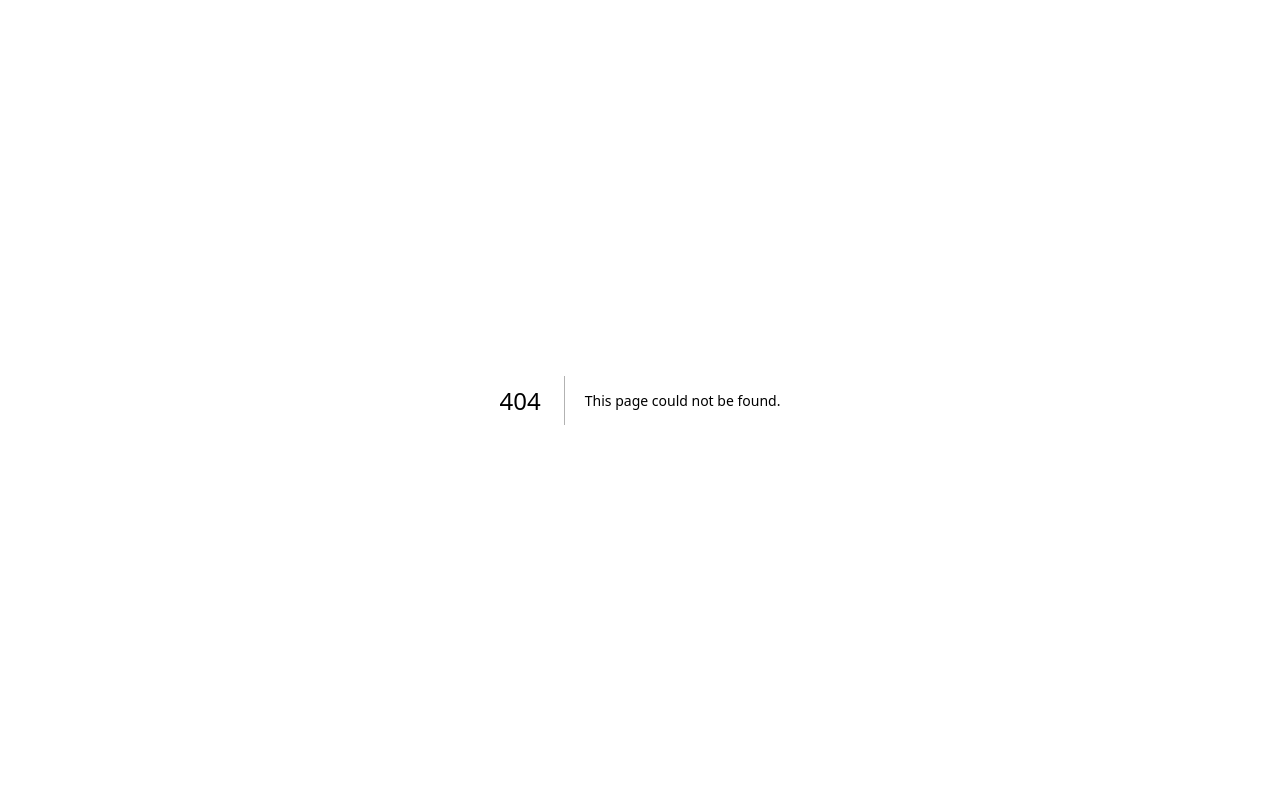
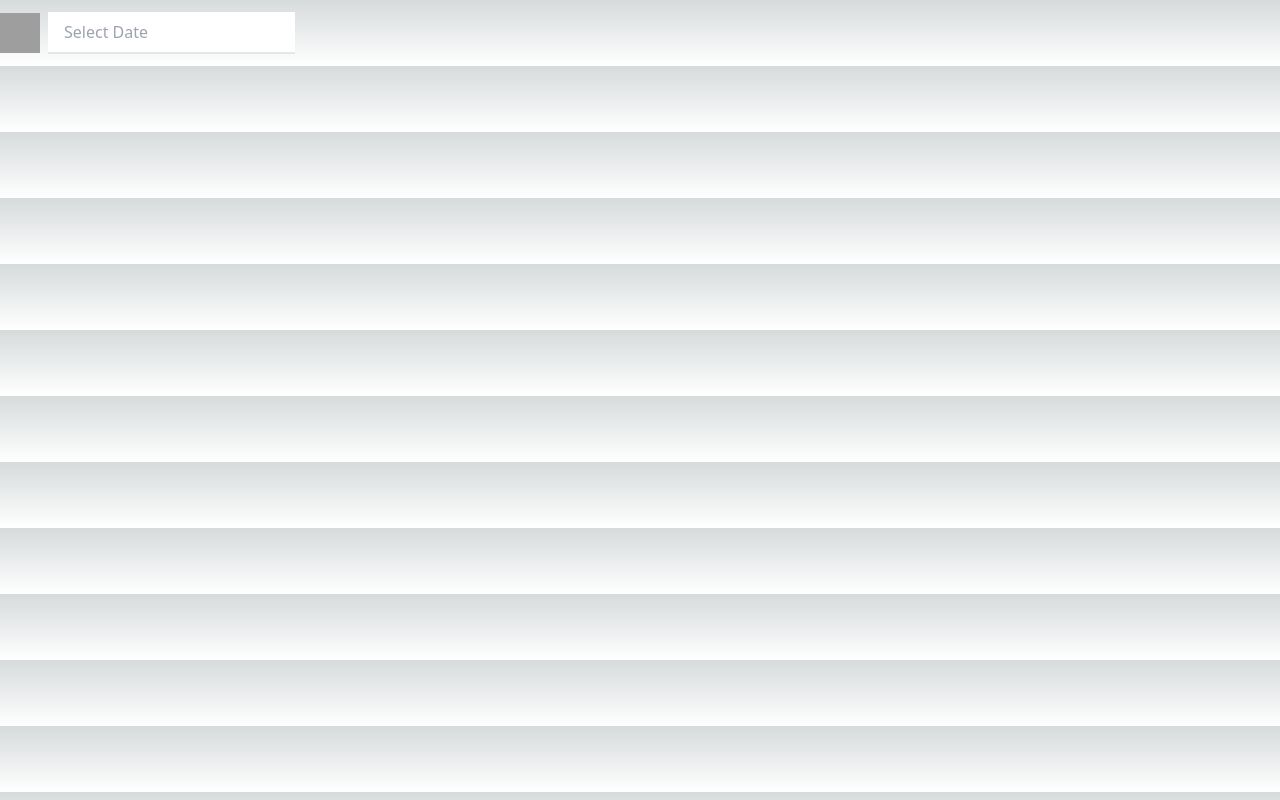
Before and after one commit to Ivixx09/cancha, a Next.js app: page /datepicker in a window 1280 px wide. Before the commit this address had no page. Built offline with nearby package versions, Linux system fonts and the light colour scheme; grey boxes are pictures that could not be loaded.

Commit message:
More changes to the bar

```diff
--- a/package.json
+++ b/package.json
@@ -19,6 +19,7 @@
     "pg-hstore": "^2.3.4",
     "postcss": "8.4.29",
     "react": "18.2.0",
+    "react-datepicker": "^4.21.0",
     "react-dom": "18.2.0",
     "sequelize": "^6.33.0",
     "tailwindcss": "3.3.3",
--- a/src/pages/bar.tsx
+++ b/src/pages/bar.tsx
@@ -1,6 +1,11 @@
-import React from "react";
+import React, { useState } from "react";
+import DateInput from "./datepicker";
+function Bar() {
+    const [sport, setSport] = useState('');
 
-function Bar() {
+  const handleSportChange = (event) => {
+    setSport(event.target.value);
+  };
     return (
         <section className="flex justify-center items-center">
             <div className="mb-10 ml-5 mr-5 bg-white rounded-xl shadow-md overflow-hidden md:inline-flex w-auto">
@@ -8,23 +13,27 @@ function Bar() {
           <div className="md:flex-grow p-8">
             <div className="flex flex-row flex-wrap -mx-3">
                             <div className="px-3">
-                                <div className="relative">
-                                    <select className="block appearance-none w-full bg-white border border-gray-200 text-gray-700 py-3 px-4 rounded leading-tight focus:outline-none focus:bg-white focus:border-gray-500" id="grid-state">
+                                <div className="relative block appearance-none w-full bg-white border-b border-gray-300 text-gray-700 rounded leading-tight focus:outline-none focus:bg-white focus:border-gray-500">
+                                <div className="pointer-events-none absolute inset-y-0 left-0 flex items-center px-2 text-gray-700">
+                                        <svg className="fill-current h-4 w-4" xmlns="http://www.w3.org/2000/svg" viewBox="0 0 20 20"><path d="M5 4h10l-5 7-5-7z" /></svg>
+                                    </div>
+                                <select className="block appearance-none w-full bg-white border-none text-gray-700 py-3 px-4 rounded leading-tight focus:outline-none focus:bg-white focus:border-gray-500" id="grid-state">
                                         <option>New Mexico</option>
                                         <option>Missouri</option>
                                         <option>Texas</option>
                                     </select>
-                                    <div className="pointer-events-none absolute inset-y-0 right-0 flex items-center px-2 text-gray-700">
-                                        <svg className="fill-current h-4 w-4" xmlns="http://www.w3.org/2000/svg" viewBox="0 0 20 20"><path d="M5 4h10l-5 7-5-7z" /></svg>
-                                    </div>
+
                                 </div>
                             </div>
                             <div className="px-3">
-                                <div className="relative">
+                                <div className="relative block appearance-none w-full bg-white border-b border-gray-300 text-gray-700 rounded leading-tight focus:outline-none focus:bg-white focus:border-gray-500">
+                                <div className="pointer-events-none absolute inset-y-0 left-0 flex items-center px-2 text-gray-700">
+                                        <svg className="fill-current h-4 w-4" xmlns="http://www.w3.org/2000/svg" viewBox="0 0 20 20"><path d="M5 4h10l-5 7-5-7z" /></svg>
+                                    </div>
                                 <select
   value={sport || ''} // If sport is an empty string, the initial label 'Select Sport' will be shown
   onChange={handleSportChange}
-  className="block appearance-none w-full bg-white border border-gray-200 text-gray-700 py-3 px-4 rounded leading-tight focus:outline-none focus:bg-white focus:border-gray-500"
+  className="block appearance-none w-full bg-white border-none text-gray-700 py-3 px-4 rounded leading-tight focus:outline-none focus:bg-white focus:border-gray-500"
   id="grid-sport"
 >
   <option value='' hidden>Select Sport</option> {/* Initial label */}
@@ -32,30 +41,30 @@ function Bar() {
   <option value='Tennis'>Tennis</option>
   <option value='Baseball'>Baseball</option>
 </select>
-                                    <div className="pointer-events-none absolute inset-y-0 right-0 flex items-center px-2 text-gray-700">
-                                        <svg className="fill-current h-4 w-4" xmlns="http://www.w3.org/2000/svg" viewBox="0 0 20 20"><path d="M5 4h10l-5 7-5-7z" /></svg>
-                                    </div>
+
                                 </div>
                             </div>
                             <div className="px-3">
-                                <div className="relative">
-                                    <input type="date" className="block appearance-none w-full bg-white border border-gray-200 text-gray-700 py-3 px-4 rounded leading-tight focus:outline-none focus:bg-white focus:border-gray-500" id="grid-date"/>
-                                </div>
-                            </div>
+                                <DateInput/>
+    {/*<div className="relative block appearance-none w-full bg-white border-b border-gray-300 text-gray-700 rounded leading-tight focus:outline-none focus:bg-white focus:border-gray-500">
+        <input type="date" className="block appearance-none w-full bg-white border-none text-gray-700 py-3 px-4 rounded leading-tight focus:outline-none focus:bg-white focus:border-gray-500" id="grid-new-date"/>
+    </div>*/}
+</div>
                             <div className="px-3">
-                                <div className="relative">
-                                    <select className="block appearance-none w-full bg-white border border-gray-200 text-gray-700 py-3 px-4 rounded leading-tight focus:outline-none focus:bg-white focus:border-gray-500" id="grid-time">
+                                <div className="relative block appearance-none w-full bg-white border-b border-gray-300 text-gray-700 rounded leading-tight focus:outline-none focus:bg-white focus:border-gray-500">
+                                <div className="pointer-events-none absolute inset-y-0 left-0 flex items-center px-2 text-gray-700">
+                                        <svg className="fill-current h-4 w-4" xmlns="http://www.w3.org/2000/svg" viewBox="0 0 20 20"><path d="M5 4h10l-5 7-5-7z" /></svg>
+                                    </div>
+                                <select className="block appearance-none w-full bg-white border-none text-gray-700 py-3 px-4 rounded leading-tight focus:outline-none focus:bg-white focus:border-gray-500" id="grid-state">
                                         <option>9:00 AM</option>
                                         <option>12:00 PM</option>
                                         <option>3:00 PM</option>
                                     </select>
-                                    <div className="pointer-events-none absolute inset-y-0 right-0 flex items-center px-2 text-gray-700">
-                                        <svg className="fill-current h-4 w-4" xmlns="http://www.w3.org/2000/svg" viewBox="0 0 20 20"><path d="M5 4h10l-5 7-5-7z" /></svg>
-                                    </div>
+
                                 </div>
                             </div>
                             <div className="flex items-center px-3 py-0">
-                                <button className="shadow bg-blue-500 hover:bg-blue-400 focus:shadow-outline focus:outline-none text-white font-bold py-2 px-4 rounded " type="button">
+                            <button className="bg-blue-500 hover:bg-blue-400 focus:shadow-outline focus:outline-none text-white font-bold py-2 px-4 rounded-full" type="button">
                                 Search courts
                                 </button>
                             </div>
--- /dev/null
+++ b/src/pages/datepicker.tsx
@@ -0,0 +1,38 @@
+import React, { useState, useRef } from "react";
+import DatePicker from "react-datepicker";
+import 'react-datepicker/dist/react-datepicker.css';
+
+export default function DateInput() {
+  const [startDate, setStartDate] = useState(null);
+  // Reference to the DatePicker
+  const datePickerRef = useRef(null);
+
+  // function to handle logo click
+  const handleLogoClick = () => {
+      // Trigger a click on the DatePicker input field
+      if (datePickerRef && datePickerRef.current) {
+        datePickerRef.current.input.click();
+      }
+  }
+
+  return (
+    <div className="flex items-center py-3">
+      {/* Add a click handler to the logo */}
+      <img
+        src="public\images\calendar.png"
+        alt="Logo"
+        className="h-10 w-10 cursor-pointer"
+        onClick={handleLogoClick}
+      />
+      <div className="ml-2 w-full">
+        <DatePicker
+          ref={datePickerRef}
+          selected={startDate}
+          onChange={(date) => setStartDate(date)}
+          className="py-2 pl-4 bg-white text-gray-700 focus:outline-none focus:bg-white w-full border-b-2 border-gray-200"
+          placeholderText="Select Date"
+        />
+      </div>
+    </div>
+  );
+}
--- a/src/styles/globals.css
+++ b/src/styles/globals.css
@@ -56,27 +56,3 @@ body {
   transition: transform 2s ease-out, opacity 1s ease-in-out;
   transition-delay: 1s;
 }
-
-/* Hide original arrow widget */
-.date-input::-webkit-calendar-picker-indicator {
-  display: none;
-}
-
-/* Custom arrow */
-.date-input:after {
-  content: url(path_to_your_custom_arrow_icon.svg);
-  pointer-events: none;
-  position: absolute;
-  right: 10px;
-}
-
-/* Hide original input field when inactive */
-.date-input:not(:focus):not(:placeholder-shown) {
-  text-indent: -9999em;
-}
-
-/* Show original input field when active or has content */
-.date-input:focus,
-.date-input:placeholder-shown {
-  text-indent: 0;
-}
```
Also changed, not shown: public/images/calendar.png (added), 1 other file (tests, documents, lock files or other folders).
